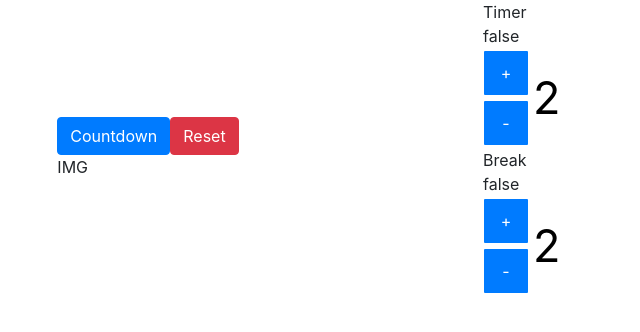
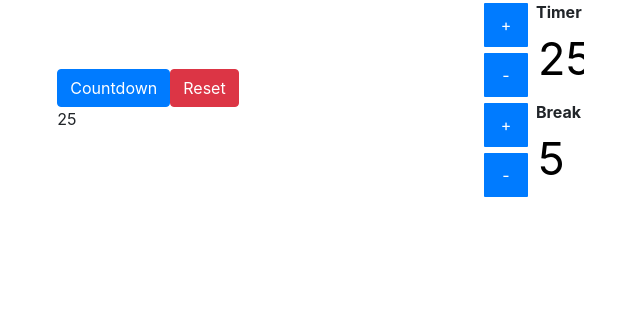
Before and after one commit to Elitro/FCC_Pomodoro, an Angular app: page / in a window 1280 px wide. Shown: the top 332 px of the page, without its empty margins (172-812 px from the left). Built offline with nearby package versions, Linux system fonts and the light colour scheme.

Commit message:
Reworked the timer

```diff
--- a/src/app/app.component.html
+++ b/src/app/app.component.html
@@ -5,7 +5,7 @@
     <!-- Clock figure -->
     <div class="col-sm-6 col-xs-12 center-clock">
 
-      <app-clock (clockAction)="executeClockAction($event)"></app-clock>
+      <app-clock (clockAction)="executeClockAction($event)" [timer]="service.getCurrentTimer()"></app-clock>
       <!--{{this.timerObject.initCD}}-->
 
     </div>
@@ -13,13 +13,13 @@
     <!-- Timers -->
     <div class="col-sm-6 col-xs-12">
 
-      <app-timers *ngFor="let timer of timers; let i = index;"
+      <!--<app-timers *ngFor="let timer of timers; let i = index;"
       [text]="timer.text" [(timer)]="timer.timer" [initiateCD]="timer.initCD"
-      (timerFinish)="startOtherTimer($event, i)"></app-timers>
+      (timerFinish)="startOtherTimer($event, i)"></app-timers>-->
 
-      <!--<app-timers [text]="timers[0].text" [(timer)]="timers[0].timer" [initiateCD]="timers[0].initCD" (timerFinish)="startOtherTimer($event, 0)"></app-timers>
+      <app-timers [text]="'Timer'" [(timer)]="timerClock"></app-timers>
 
-      <app-timers [text]="timers[1].text" [(timer)]="timers[1].timer" [initiateCD]="timers[1].initCD" (timerFinish)="startOtherTimer($event, 1)"></app-timers>-->
+      <app-timers [text]="'Break'" [(timer)]="breakClock"></app-timers>
 
     </div>
 
--- a/src/app/app.component.ts
+++ b/src/app/app.component.ts
@@ -1,3 +1,4 @@
+import { PomodoroService } from './pomodoro.service';
 import { TimerModel } from './models/timer.model';
 import { Component, OnInit } from '@angular/core';
 
@@ -8,69 +9,71 @@ import { Component, OnInit } from '@angular/core';
 })
 export class AppComponent implements OnInit {
 
+  timerClock: number = 25;
 
-  timers: Array<TimerModel> =  new Array<TimerModel>();
+  breakClock: number = 5;
 
-  constructor() { }
+  currentTimer: number;
+
+  constructor(private service: PomodoroService) { }
 
   ngOnInit() {
-    this.timers.push(new TimerModel(false, 2, 'Timer'));
-    this.timers.push(new TimerModel(false, 2, 'Break'));
+    this.service.setCurrentTimer(this.timerClock);
   }
 
-  startOtherTimer(value: boolean, i: number) {
-    console.log('i:', i);
-    //First we check if there is another timer ahead, and then we start it
-    if (this.timers.length > i+1) {
-      this.timers[i+1].initCD = !this.timers[i+1].initCD;
-    }
-    // If not, we reset the previous timers
-    else {
+  // startOtherTimer(value: boolean, i: number) {
+  //   console.log('i:', i);
+  //   // First we check if there is another timer ahead, and then we start it
+  //   if (this.timers.length > i + 1) {
+  //     this.timers[i + 1].initCD = !this.timers[i + 1].initCD;
+  //   }
+  //   // If not, we reset the previous timers
+  //   else {
 
-      for (let x = 0; x < this.timers.length; x++) {
-          this.timers[x].initCD = false;
-          this.timers[x].timer = this.timers[x].ghostTimer;
-      }
-      // Start the countdown in the first timer
-      this.timers[0].initCD = !this.timers[0].initCD;
-      // this.changeDetectorRef.detectChanges();
-      // this.appRef.tick();
-      console.log('startOtherTimer:', this.timers);
-    }
+  //     for (let x = 0; x < this.timers.length; x++) {
+  //       this.timers[x].initCD = false;
+  //       this.timers[x].timer = this.timers[x].ghostTimer;
+  //     }
+  //     // Start the countdown in the first timer
+  //     this.timers[0].initCD = !this.timers[0].initCD;
+  //     // this.changeDetectorRef.detectChanges();
+  //     // this.appRef.tick();
+  //     console.log('startOtherTimer:', this.timers);
+  //   }
 
 
-  }
+  // }
 
   executeClockAction(action: string) {
     if (action === 'pause/resume') {
       this.pauseResume();
-    }
-    else {
+    } else {
       this.reset();
     }
   }
 
+  pauseResume() {
+    this.service.countdown();
+  }
+
   reset() {
-    this.timers.map((model: TimerModel) => {
-      model.initCD = false;
-      model.timer = model.ghostTimer;
-    })
+    this.service.setCurrentTimer(this.timerClock);
   }
 
 
-  /*
-  * Iterate through all the timers and stop the first with the timer > 0
-  */
-  pauseResume() {
+  // /*
+  // * Iterate through all the timers and stop the first with the timer > 0
+  // */
+  // pauseResume() {
 
-    for (let x = 0; x < this.timers.length; x++) {
-      if (this.timers[x].timer > 0) {
-        console.log(this.timers);
-        this.timers[x].initCD = !this.timers[x].initCD;
-        return;
-        // console.log(this.timers[x].initCD);
-      }
-    }
-    // if (this.timers['timerObject'].timer)
-  }
+  //   for (let x = 0; x < this.timers.length; x++) {
+  //     if (this.timers[x].timer > 0) {
+  //       console.log(this.timers);
+  //       this.timers[x].initCD = !this.timers[x].initCD;
+  //       return;
+  //       // console.log(this.timers[x].initCD);
+  //     }
+  //   }
+  //   // if (this.timers['timerObject'].timer)
+  // }
 }
--- a/src/app/app.module.ts
+++ b/src/app/app.module.ts
@@ -1,3 +1,4 @@
+import { PomodoroService } from './pomodoro.service';
 import { BrowserModule } from '@angular/platform-browser';
 import { NgModule } from '@angular/core';
 import { FormsModule } from '@angular/forms';
@@ -18,7 +19,7 @@ import { TimersComponent } from './timers/timers.component';
     FormsModule,
     HttpModule
   ],
-  providers: [],
+  providers: [PomodoroService],
   bootstrap: [AppComponent]
 })
 export class AppModule { }
--- a/src/app/clock/clock.component.html
+++ b/src/app/clock/clock.component.html
@@ -1,4 +1,6 @@
 <button class="btn btn-primary" (click)="initiateCD()">Countdown</button>
 <button class="btn btn-danger" (click)="reset()">Reset</button>
 
-<div>IMG</div>
+<div>
+    {{timer}}
+</div>
--- a/src/app/clock/clock.component.ts
+++ b/src/app/clock/clock.component.ts
@@ -8,6 +8,7 @@ import { Component, OnInit, Input, Output, EventEmitter } from '@angular/core';
 export class ClockComponent implements OnInit {
 
   @Output() clockAction: EventEmitter<string> = new EventEmitter<string>();
+  @Input() timer: number;
 
   constructor() { }
 
--- a/src/app/pomodoro.service.ts
+++ b/src/app/pomodoro.service.ts
@@ -3,6 +3,31 @@ import { Injectable } from '@angular/core';
 @Injectable()
 export class PomodoroService {
 
+  private _currentTimer: number;
+
+  private _initiateCD: boolean = false;;
+
   constructor() { }
 
+  setCurrentTimer(value: number): void {
+    this._currentTimer = value;
+  }
+
+  getCurrentTimer(): number {
+    return this._currentTimer;
+  }
+
+  countdown() {
+    this._initiateCD = !this._initiateCD;
+    let event = setInterval(() => {
+      if (this._currentTimer > 0 && this._initiateCD) {
+        this._currentTimer--;
+      } else if (this._currentTimer === 0) {
+        clearInterval(event);
+      } else {
+        clearInterval(event);
+      }
+    }, 1000);
+  }
+
 }
--- a/src/app/timers/timers.component.css
+++ b/src/app/timers/timers.component.css
@@ -2,6 +2,7 @@
     width: 50px;
     height: 50px;
     border: solid white;
+    padding: 1px;
 }
 
 .timer-number{
--- a/src/app/timers/timers.component.html
+++ b/src/app/timers/timers.component.html
@@ -1,16 +1,18 @@
-<div>{{text}}</div>
-{{initiateCD}}
+ {{initiateCD}}
 
 <div class="row">
 
   <div style="width: 100px; height: 100px; display: flex; margin-left: 13px;">
 
-      <span style="display: inline-block; width: 50px; height: 100px;">
+    <span style="display: inline-block; width: 50px; height: 100px;">
         <button class="btn btn-primary my-button" (click)="changeTimer(true)">+</button>
         <button class="btn btn-primary my-button" (click)="changeTimer(false)">-</button>
       </span>
 
-    <input class="timer-number" [(ngModel)]="timer" />
+    <div style="padding-left: 5px;">
+      <div><b>{{text}}</b></div>
+      <input class="timer-number" [ngModel]="timer" (ngModelChange)="emitValue($event)" />
+    </div>
   </div>
 
 </div>
--- a/src/app/timers/timers.component.ts
+++ b/src/app/timers/timers.component.ts
@@ -1,11 +1,11 @@
-import { Component, OnInit, Input, OnChanges, EventEmitter, Output } from '@angular/core';
+import { Component, OnInit, Input, EventEmitter, Output } from '@angular/core';
 
 @Component({
   selector: 'app-timers',
   templateUrl: './timers.component.html',
   styleUrls: ['./timers.component.css']
 })
-export class TimersComponent implements OnInit, OnChanges {
+export class TimersComponent implements OnInit {
 
   @Input() text: string;
 
@@ -13,25 +13,14 @@ export class TimersComponent implements OnInit, OnChanges {
 
   @Output() timerChange: EventEmitter<number> = new EventEmitter<number>();
 
-  @Input() initiateCD: boolean;
-
-  @Output() timerFinish: EventEmitter<boolean> = new EventEmitter<boolean>();
-
   constructor() { }
 
   ngOnInit() {
 
   }
 
-  ngOnChanges() {
-    if (this.initiateCD) {
-      this.countdown();
-    }
-
-  }
-
-  reset(){
-
+  emitValue(value: number) {
+    this.timerChange.emit(value);
   }
 
   changeTimer(change: boolean): void {
@@ -44,19 +33,4 @@ export class TimersComponent implements OnInit, OnChanges {
     }
   }
 
-  countdown() {
-    let event = setInterval(() => {
-      if (this.timer > 0 && this.initiateCD) {
-        this.timer--;
-        this.timerChange.emit(this.timer);
-      } else if (this.timer === 0) {
-        this.timerFinish.emit(true);
-        clearInterval(event);
-      }
-       else {
-        clearInterval(event);
-      }
-    }, 1000);
-  }
-
 }
```
